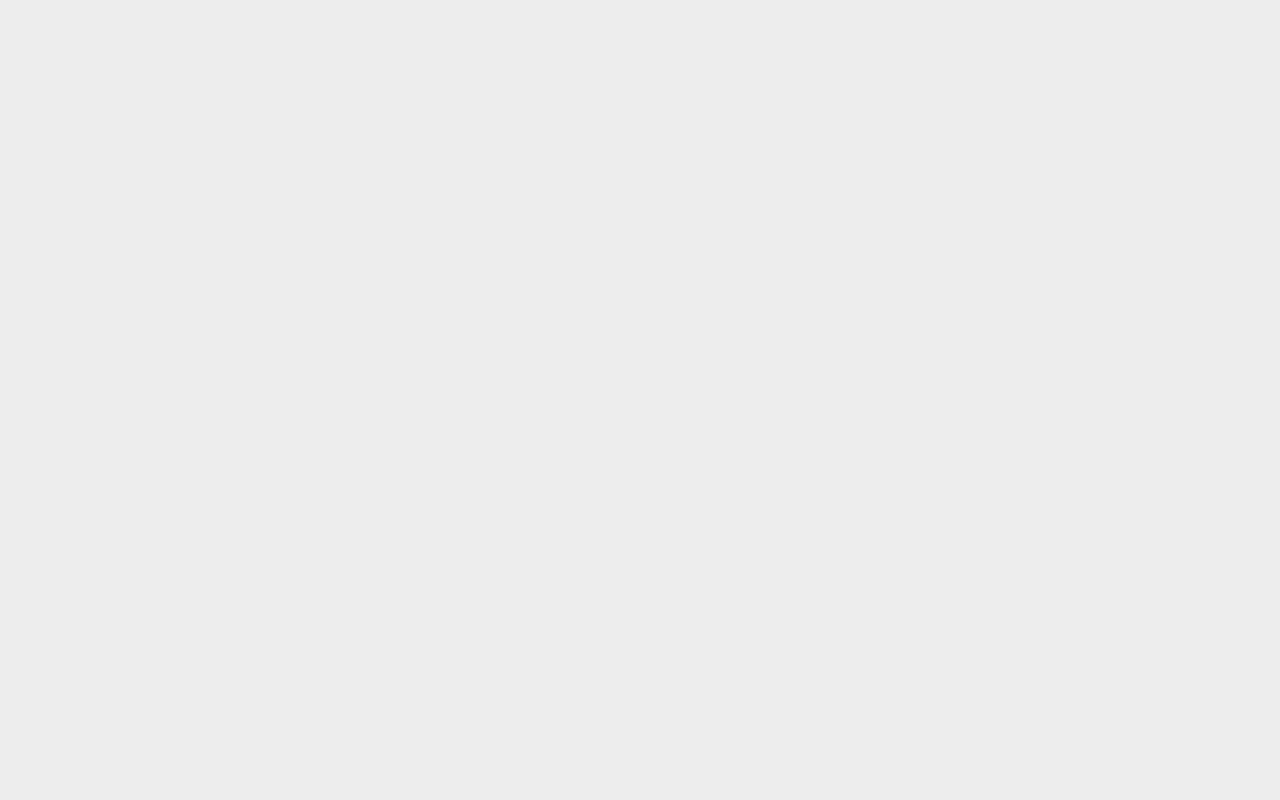
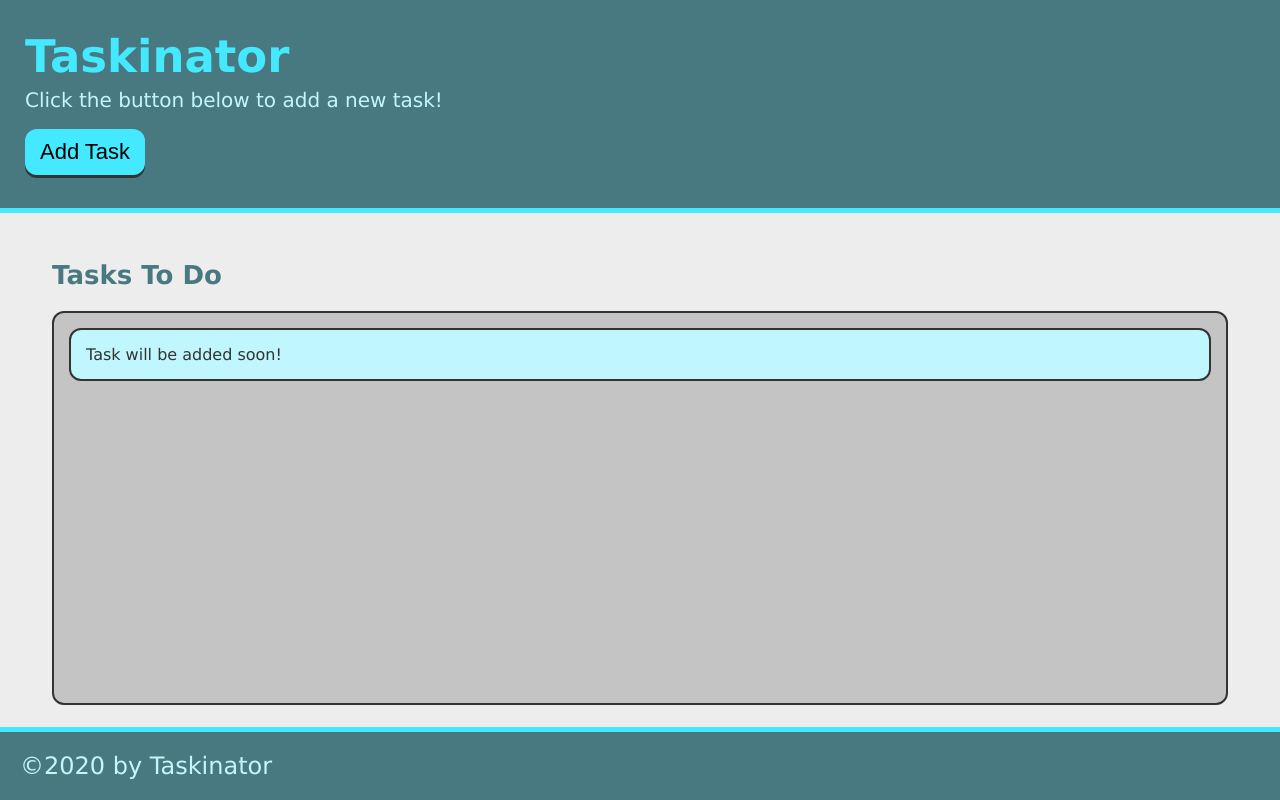
Before and after one commit to asgharbhutta/Taskinator, a plain HTML site: page index.html in a window 1280 px wide. Drawn offline with Linux system fonts and the light colour scheme.

Commit message:
latest lesson 1

```diff
--- a/assets/js/script.js
+++ b/assets/js/script.js
@@ -0,0 +1,9 @@
+var buttonEl = document.querySelector("#save-task");
+var taskToDoEl = document.querySelector("#tasks-to-do");
+
+buttonEl.addEventListener("click", function(){
+    var listItemEl = document.createElement("li");
+    listItemEl.className = "task-item";
+    listItemEl.textContent = "This is a new task";
+    taskToDoEl.appendChild(listItemEl);
+});
--- a/index.html
+++ b/index.html
@@ -7,6 +7,23 @@
     <link rel="stylesheet" href="./assets/css/style.css">
 </head>
 <body>
+    <header>
+        <h1 class="page-title">Taskinator</h1>
+        <p>Click the button below to add a new task!</p>
+        <button class="btn" id="save-task">Add Task</button>
+    </header>
+    <Main class="page-content">
+        <section class="task-list-wrapper">
+            <h2 class="list-title">Tasks To Do</h2>
+            <ul class="task-list" id="tasks-to-do">
+                <li class="task-item">Task will be added soon!</li>
+            </ul>
+        </section>
+    </Main>
+    <footer>
+        &copy;2020 by Taskinator
+    </footer>
+
     <script src="./assets/js/script.js"></script>
 </body>
 </html>
```
